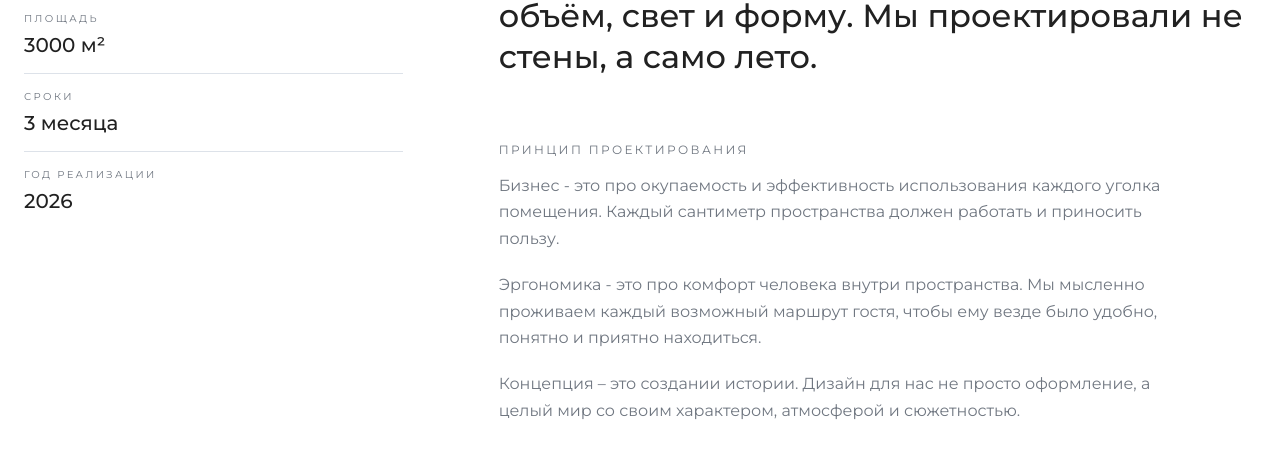
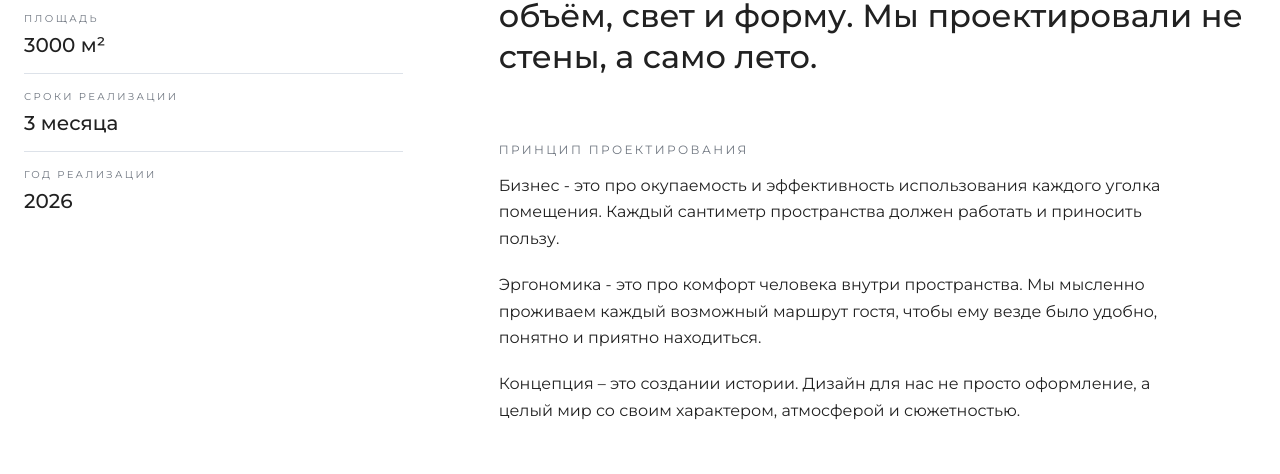
Before and after one commit to Ta1ksist/EL-ART-Sport-Web-Site, a Next.js app: page /Projects/rocket-padel in a window 1280 px wide. Shown: the part 1009-1483 px from the top of the page. Built offline with nearby package versions, Linux system fonts and the light colour scheme.

Commit message:
fix: project page changes

```diff
--- a/components/projectBrief/projectBrief.module.css
+++ b/components/projectBrief/projectBrief.module.css
@@ -83,7 +83,7 @@
 .designPrincipleParagraph {
   font-size: 1rem;
   line-height: 1.65;
-  color: var(--color-gray-dark, #707781);
+  color: var(--color-black, #212121);
   margin-bottom: 1.25rem;
 }
 
--- a/components/projectBrief/projectBrief.tsx
+++ b/components/projectBrief/projectBrief.tsx
@@ -15,7 +15,7 @@ export default function ProjectBrief({ project: p }: ProjectBriefProps) {
             <Spec label="Тип объекта" value={p.type} />
             <Spec label="Локация" value={p.location} />
             <Spec label="Площадь" value={p.area} />
-            <Spec label="Сроки" value={p.timeline} />
+            <Spec label="Сроки реализации" value={p.timeline} />
             <Spec label="Год реализации" value={String(p.year)} />
           </dl>
 
```
